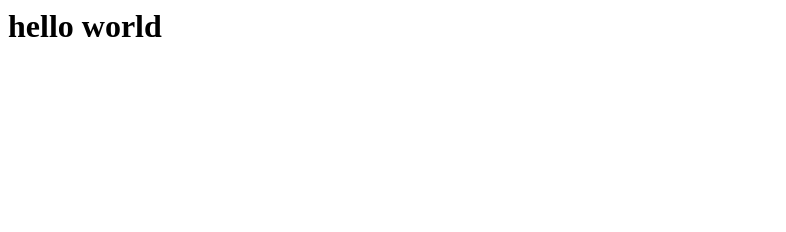
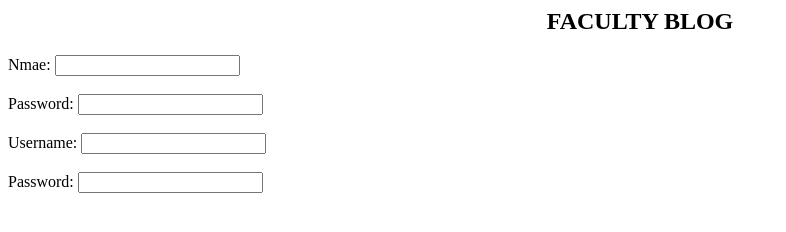
Before and after one commit to christypriya/BUSTICKET, a plain HTML site: page index.html in a window 1280 px wide. Shown: the whole page, without its empty margins (0-786 px from the left). Drawn offline with Linux system fonts and the light colour scheme.

Commit message:
Update index.html

```diff
--- a/index.html
+++ b/index.html
@@ -1 +1,24 @@
-<h1>hello world</h1>
+<html>
+
+<head>
+<title> Home</title>
+
+</head>
+
+<body>
+<h2 style="text-align:center">FACULTY BLOG</h2>
+
+
+
+Nmae:&nbsp;<input type="text" name="un"><br><br>
+Password:&nbsp;<input type="text" name="pw"><br><br>
+Username:&nbsp;<input type="text" name="un"><br><br>
+Password:&nbsp;<input type="text" name="pw"><br><br>
+
+
+
+
+</form>
+</body>
+
+</html>
```
